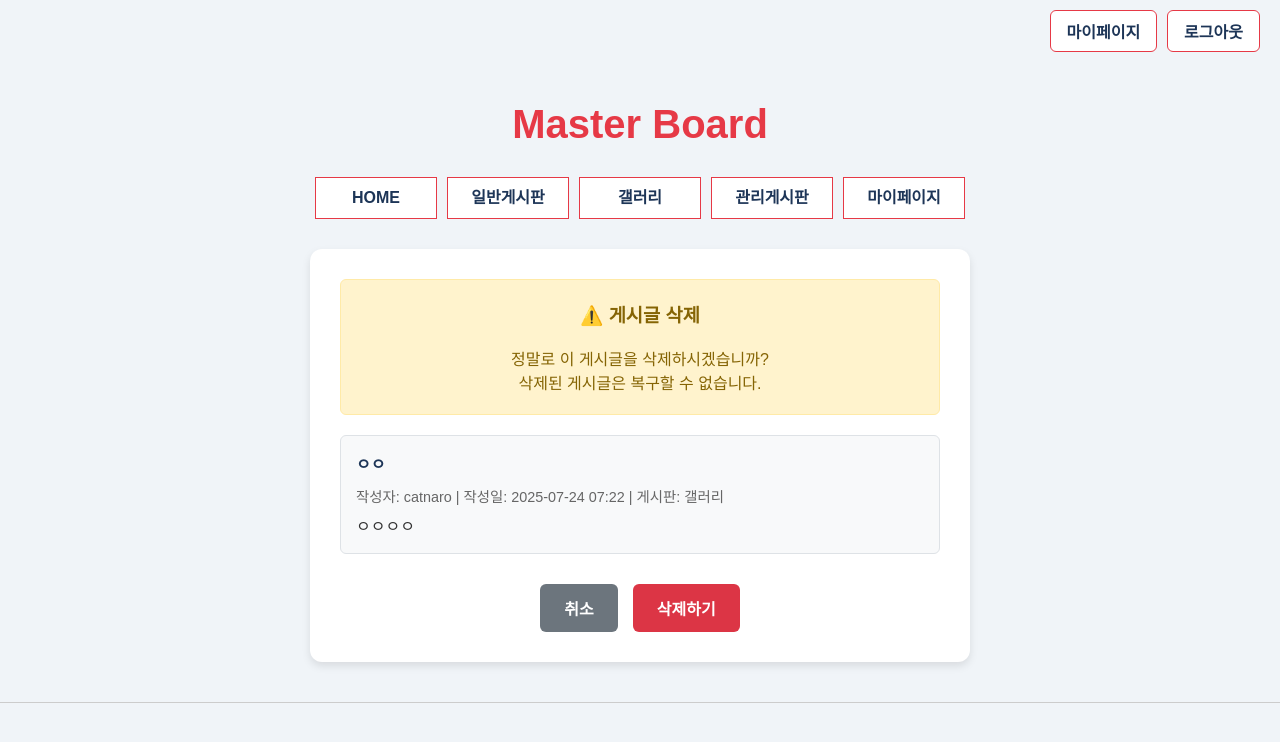
After one commit to hyenaempress/Centerweb, a Django app: page /board/post/4/delete/ in a window 1280 px wide. The commit adds this page. Shown: the top 742 px of the page. Run offline with Django 5.2, Linux system fonts and the light colour scheme; a user stored in the database is signed in; data comes from the database, SQL or seed files in the repository; both versions use the stored data as it was after the commit.

Commit message:
삭제기능 구현 딜리트 매서드

```diff
--- a/mysite/board/views.py
+++ b/mysite/board/views.py
@@ -157,6 +157,7 @@ def post_edit(request, pk):
         'form': form,
         'post': post,
         'title': f'{post.get_board_type_display()} 글 수정',
+        'board_type': post.board_type,
         'is_edit': True
     })
 
--- /dev/null
+++ b/mysite/templates/board/post_confirm_delete.html
@@ -0,0 +1,242 @@
+<!DOCTYPE html>
+<html lang="ko">
+<head>
+  <meta charset="UTF-8" />
+  <meta name="viewport" content="width=device-width, initial-scale=1.0"/>
+  <title>게시글 삭제 - Master Board</title>
+  <style>
+    body {
+      font-family: "맑은 고딕", sans-serif;
+      background-color: #f0f4f8;
+      margin: 0;
+      padding: 0;
+      text-align: center;
+    }
+
+    h1.title {
+      color: #e63946;
+      margin-top: 40px;
+      margin-bottom: 20px;
+      font-size: 2.5rem;
+    }
+
+    /* 로그인 버튼 wrapper */
+    .login-wrapper {
+      display: flex;
+      justify-content: flex-end;
+      padding: 10px 20px;
+    }
+
+    .login-btn {
+      background-color: white;
+      color: #1d3557;
+      border: 1px solid #e63946;
+      padding: 8px 16px;
+      border-radius: 6px;
+      font-weight: 600;
+      cursor: pointer;
+      text-decoration: none;
+      transition: 0.3s ease;
+    }
+
+    .login-btn:hover {
+      background-color: #e63946;
+      color: white;
+    }
+
+    nav {
+      display: flex;
+      justify-content: center;
+      margin: 30px 0;
+    }
+
+    ul#topmenu {
+      padding: 0;
+      margin: 0;
+      display: flex;
+      gap: 10px;
+    }
+
+    ul#topmenu li {
+      list-style: none;
+      background-color: #ffffff;
+      color: #1d3557;
+      border: 1px solid #e63946;
+      width: 120px;
+      height: 40px;
+      line-height: 40px;
+      font-weight: 600;
+      cursor: pointer;
+      transition: all 0.3s ease;
+    }
+
+    ul#topmenu li a {
+      display: block;
+      width: 100%;
+      height: 100%;
+      text-decoration: none;
+      color: inherit;
+    }
+
+    ul#topmenu li:hover {
+      background-color: #e63946;
+      color: white;
+      transform: translateY(-2px);
+    }
+
+    .content {
+      background-color: #ffffff;
+      width: 80%;
+      max-width: 600px;
+      margin: 0 auto 40px;
+      padding: 30px;
+      border-radius: 12px;
+      box-shadow: 0 4px 8px rgba(0, 0, 0, 0.1);
+      text-align: left;
+    }
+
+    .delete-warning {
+      background-color: #fff3cd;
+      border: 1px solid #ffeaa7;
+      border-radius: 6px;
+      padding: 20px;
+      margin-bottom: 20px;
+      text-align: center;
+    }
+
+    .delete-warning h3 {
+      color: #856404;
+      margin-top: 0;
+    }
+
+    .delete-warning p {
+      color: #856404;
+      margin-bottom: 0;
+    }
+
+    .post-info {
+      background-color: #f8f9fa;
+      border: 1px solid #dee2e6;
+      border-radius: 6px;
+      padding: 15px;
+      margin-bottom: 20px;
+    }
+
+    .post-info h4 {
+      margin-top: 0;
+      margin-bottom: 10px;
+      color: #1d3557;
+    }
+
+    .post-meta {
+      font-size: 0.9rem;
+      color: #666;
+      margin-bottom: 10px;
+    }
+
+    .post-content {
+      color: #333;
+      line-height: 1.4;
+      max-height: 100px;
+      overflow: hidden;
+      text-overflow: ellipsis;
+    }
+
+    .button-group {
+      display: flex;
+      justify-content: center;
+      gap: 15px;
+      margin-top: 30px;
+    }
+
+    .button-group button, .button-group a {
+      padding: 12px 24px;
+      border: none;
+      border-radius: 6px;
+      font-weight: 600;
+      cursor: pointer;
+      transition: background-color 0.3s ease;
+      font-size: 1rem;
+      text-decoration: none;
+      display: inline-block;
+    }
+
+    .btn-delete {
+      background-color: #dc3545;
+      color: white;
+    }
+
+    .btn-delete:hover {
+      background-color: #c82333;
+    }
+
+    .btn-cancel {
+      background-color: #6c757d;
+      color: white;
+    }
+
+    .btn-cancel:hover {
+      background-color: #5a6268;
+    }
+
+    hr {
+      border: none;
+      height: 1px;
+      background-color: #ccc;
+      margin: 40px 0;
+    }
+  </style>
+</head>
+<body>
+  <!-- 로그인 버튼 -->
+  <div class="login-wrapper">
+    {% if user.is_authenticated %}
+      <a href="{% url 'accounts:profile' %}" class="login-btn">마이페이지</a>
+      <a href="{% url 'accounts:logout' %}" class="login-btn" style="margin-left: 10px;">로그아웃</a>
+    {% else %}
+      <a href="{% url 'accounts:login' %}" class="login-btn">로그인</a>
+    {% endif %}
+  </div>
+
+  <h1 class="title">Master Board</h1>
+  <nav>
+    <ul id="topmenu">
+      <li><a href="{% url 'home' %}">HOME</a></li>
+      <li><a href="{% url 'board:board_list' %}">일반게시판</a></li>
+      <li><a href="{% url 'board:gallery_list' %}">갤러리</a></li>
+      <li><a href="{% url 'board:admin_board_list' %}">관리게시판</a></li>
+      <li><a href="{% url 'accounts:profile' %}">마이페이지</a></li>
+    </ul>
+  </nav>
+
+  <div class="content">
+    <div class="delete-warning">
+      <h3>⚠️ 게시글 삭제</h3>
+      <p>정말로 이 게시글을 삭제하시겠습니까?<br>
+      삭제된 게시글은 복구할 수 없습니다.</p>
+    </div>
+
+    <div class="post-info">
+      <h4>{{ post.title }}</h4>
+      <div class="post-meta">
+        작성자: {{ post.author.username }} |
+        작성일: {{ post.created_at|date:"Y-m-d H:i" }} |
+        게시판: {{ post.get_board_type_display }}
+      </div>
+      <div class="post-content">
+        {{ post.content|truncatewords:20 }}
+      </div>
+    </div>
+
+    <form method="post">
+      {% csrf_token %}
+      <div class="button-group">
+        <a href="{% url 'board:post_detail' post.pk %}" class="btn-cancel">취소</a>
+        <button type="submit" class="btn-delete">삭제하기</button>
+      </div>
+    </form>
+  </div>
+
+  <hr />
+</body>
+</html>
```
Also changed, not shown: mysite/templates/gallery.html (+36 -49 lines), mysite/db.sqlite3.
